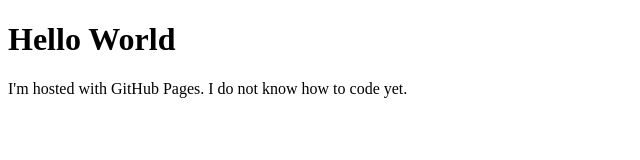
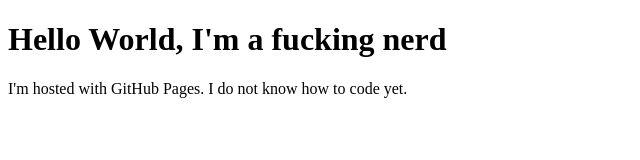
Before and after one commit to jdhink/jdhink.github.io, a plain HTML site: page index.html in a window 1280 px wide. Shown: the whole page, without its empty margins (0-640 px from the left). Drawn offline with Linux system fonts and the light colour scheme.

Commit message:
First pr bb

```diff
--- a/index.html
+++ b/index.html
@@ -5,7 +5,7 @@
   <link rel="icon" type="image/png" href="JimmieHinkleArrowsWhite.png" />
 </head>
 <body>
-<h1>Hello World</h1>
+<h1>Hello World, I'm a fucking nerd</h1>
 <p>I'm hosted with GitHub Pages. I do not know how to code yet.</p>
 </body>
 </html>
```
